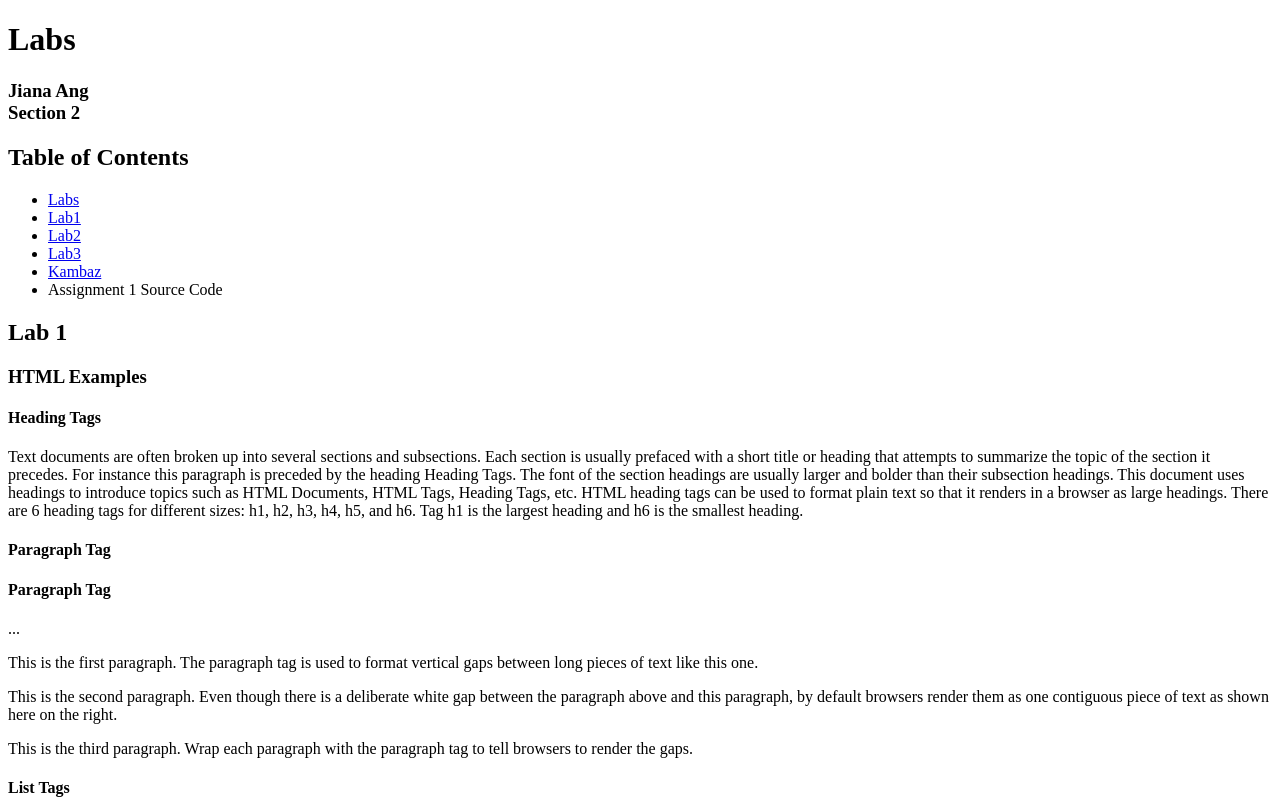
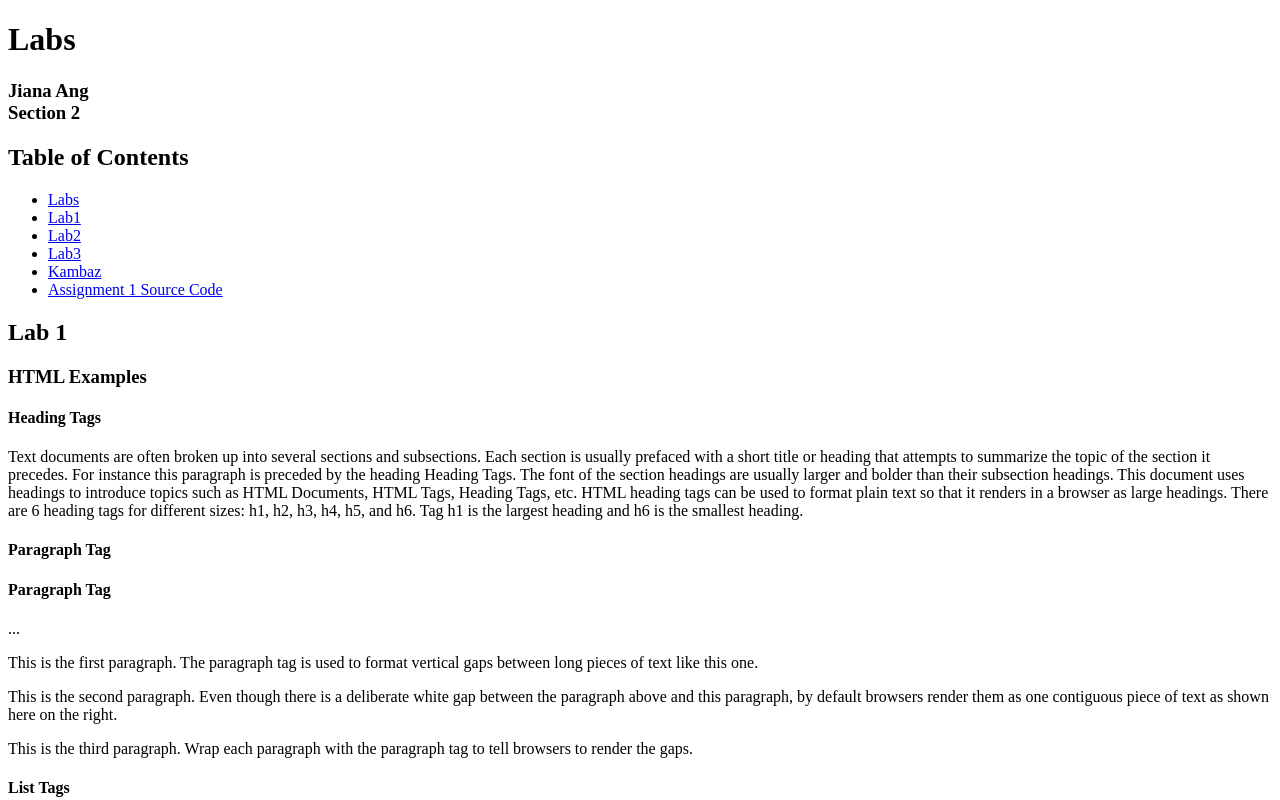
Before and after one commit to angj28/kambaz-react-web-app, a React (Vite) app: page /#/Labs/Lab1 in a window 1280 px wide. Shown: the top 800 px of the page. Built offline with nearby package versions, Linux system fonts and the light colour scheme.

Commit message:
Update TOC.tsx
include assignment source code

```diff
--- a/src/Labs/TOC.tsx
+++ b/src/Labs/TOC.tsx
@@ -21,7 +21,7 @@
           <Link to="/Kambaz">Kambaz</Link>
         </li>
         <li>
-            Assignment 1 Source Code
+            <a href="https://github.com/angj28/kambaz-react-web-app/tree/a1">Assignment 1 Source Code</a>
         </li>
       </ul>
     </div>
```
